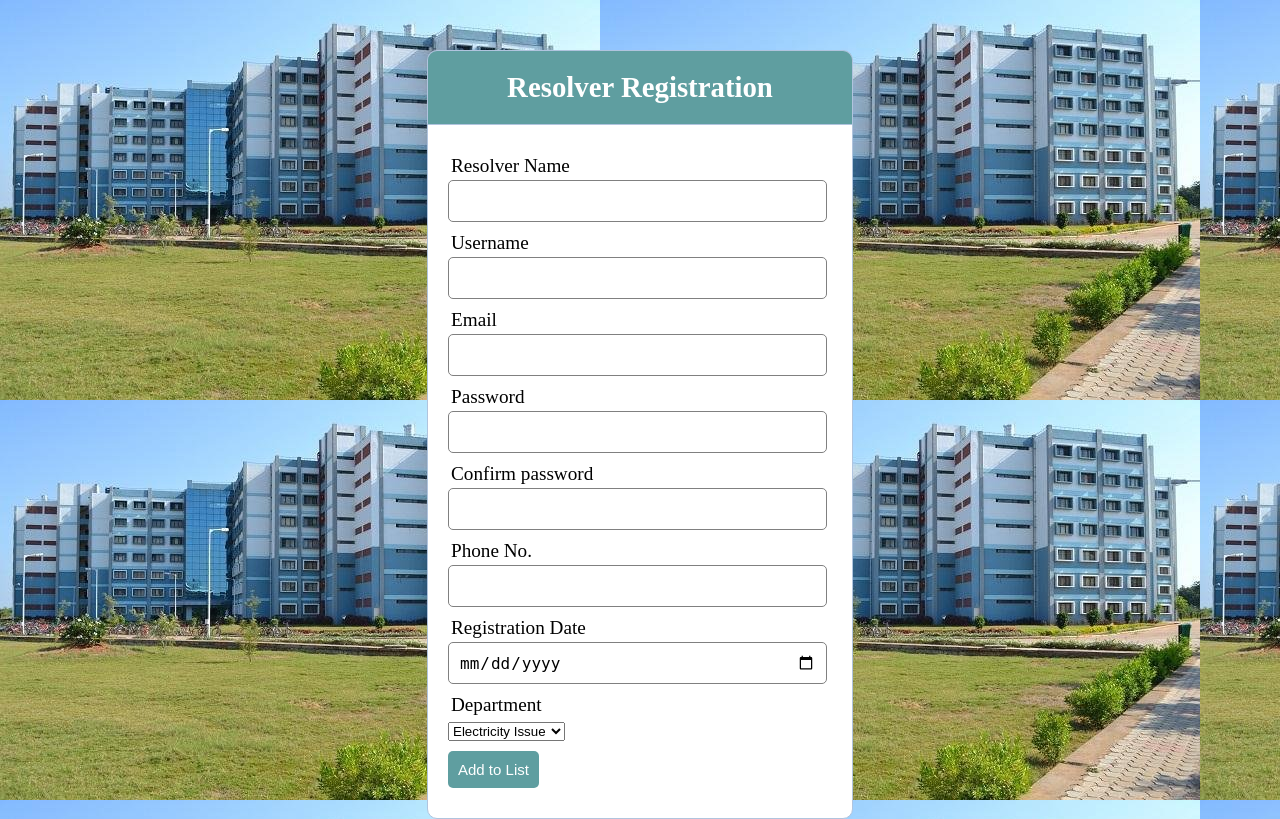
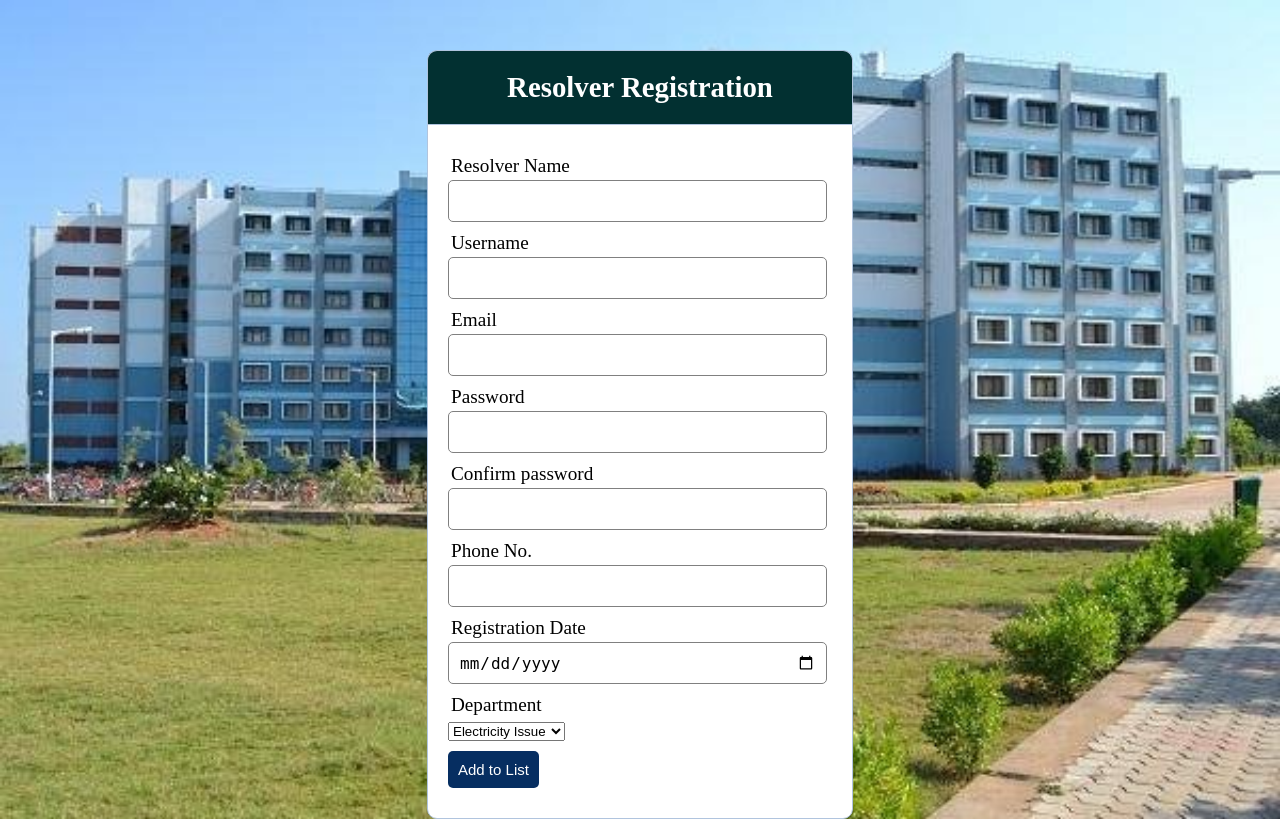
Before and after one commit to htr3/Devathon22-Team-112---PS05-, a PHP site: page /register2.html in a window 1280 px wide. Run offline with PHP 8.4, Linux system fonts and the light colour scheme.

Commit message:
Update style.css

```diff
--- a/style.css
+++ b/style.css
@@ -5,6 +5,7 @@
 body {
 	font-size: 120%;
 	background-image: url('1k.jpg');
+    background-size: 100%;
   background-color: #cccccc;
 }
 
@@ -12,7 +13,7 @@ body {
 	width: 30%;
 	margin: 50px auto 0px;
 	color: white;
-	background: #5F9EA0;
+	background: #023031;
 	text-align: center;
 	border: 1px solid #B0C4DE;
 	border-bottom: none;
@@ -48,7 +49,7 @@ form, .content {
 	padding: 10px;
 	font-size: 15px;
 	color: white;
-	background: #5F9EA0;
+	background: #062e61;
 	border: none;
 	border-radius: 5px;
 }
```
